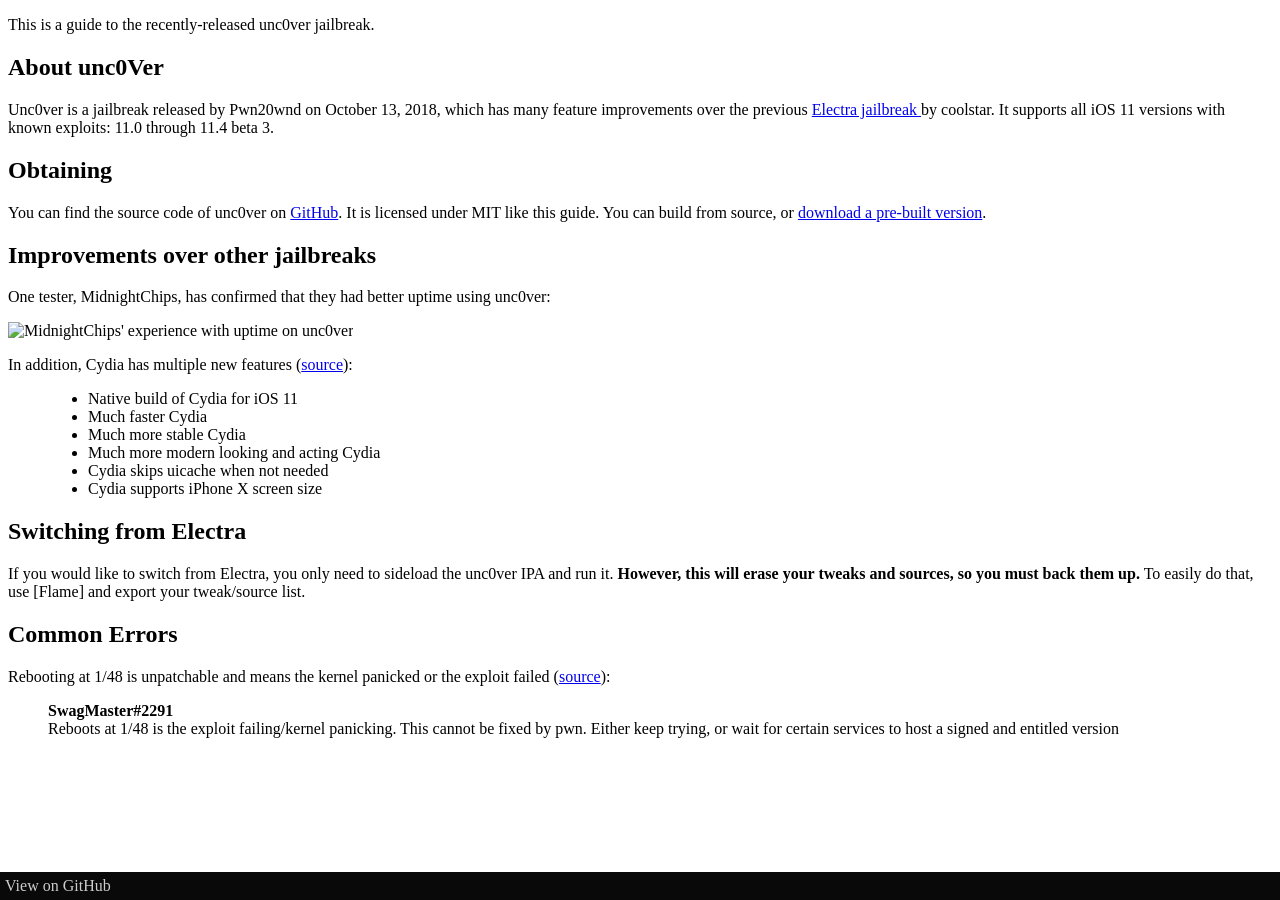
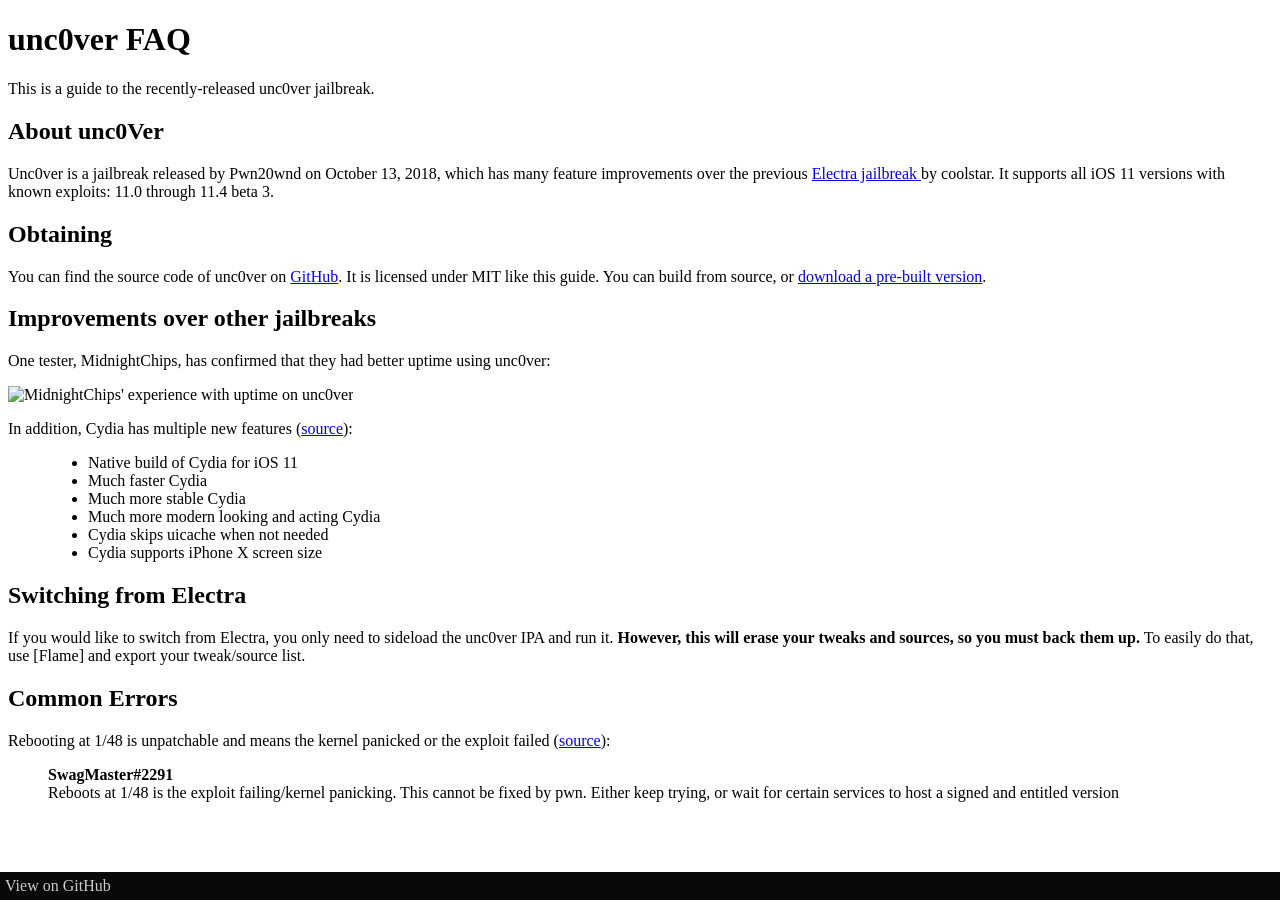
Before and after one commit to haykam821/Jailbreak-Guide, a Jekyll site: the page built from jailbreaks/unc0ver/_posts/2018-10-13-unc0ver-faq.md, in a window 1280 px wide. Built offline with Jekyll 4.4.1, drawn with Linux system fonts in a browser that asks for light colours; our own code applies the rules of GitHub Pages for plain Markdown files.

Commit message:
Add title to post layout

```diff
--- a/_layouts/post.html
+++ b/_layouts/post.html
@@ -23,6 +23,7 @@
 
 	<body>
 		<div>
+			<h1 id="title">{{page.title}}</h1>
 			{{ content }}
 		</div>
 		<footer>
```
